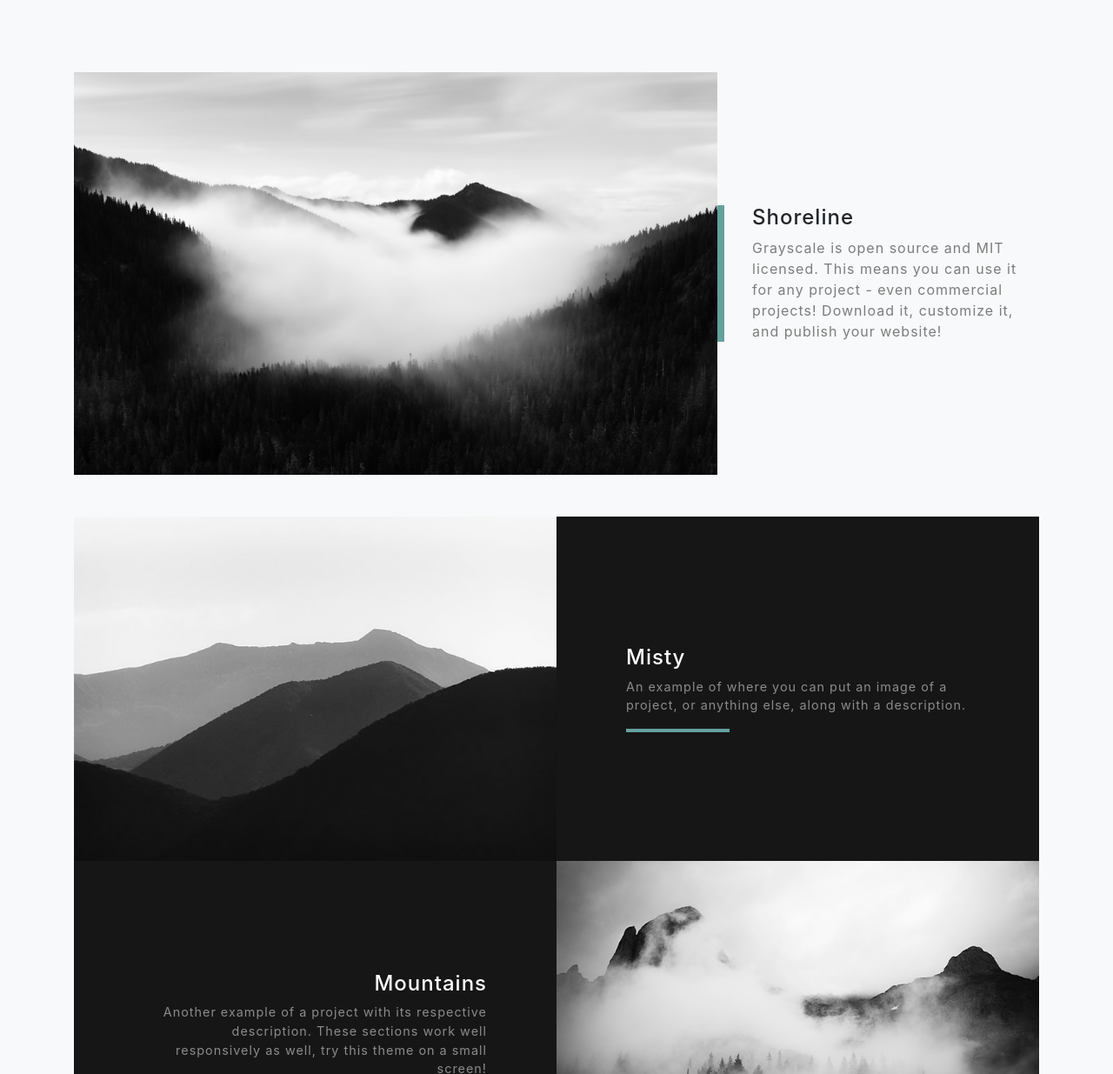
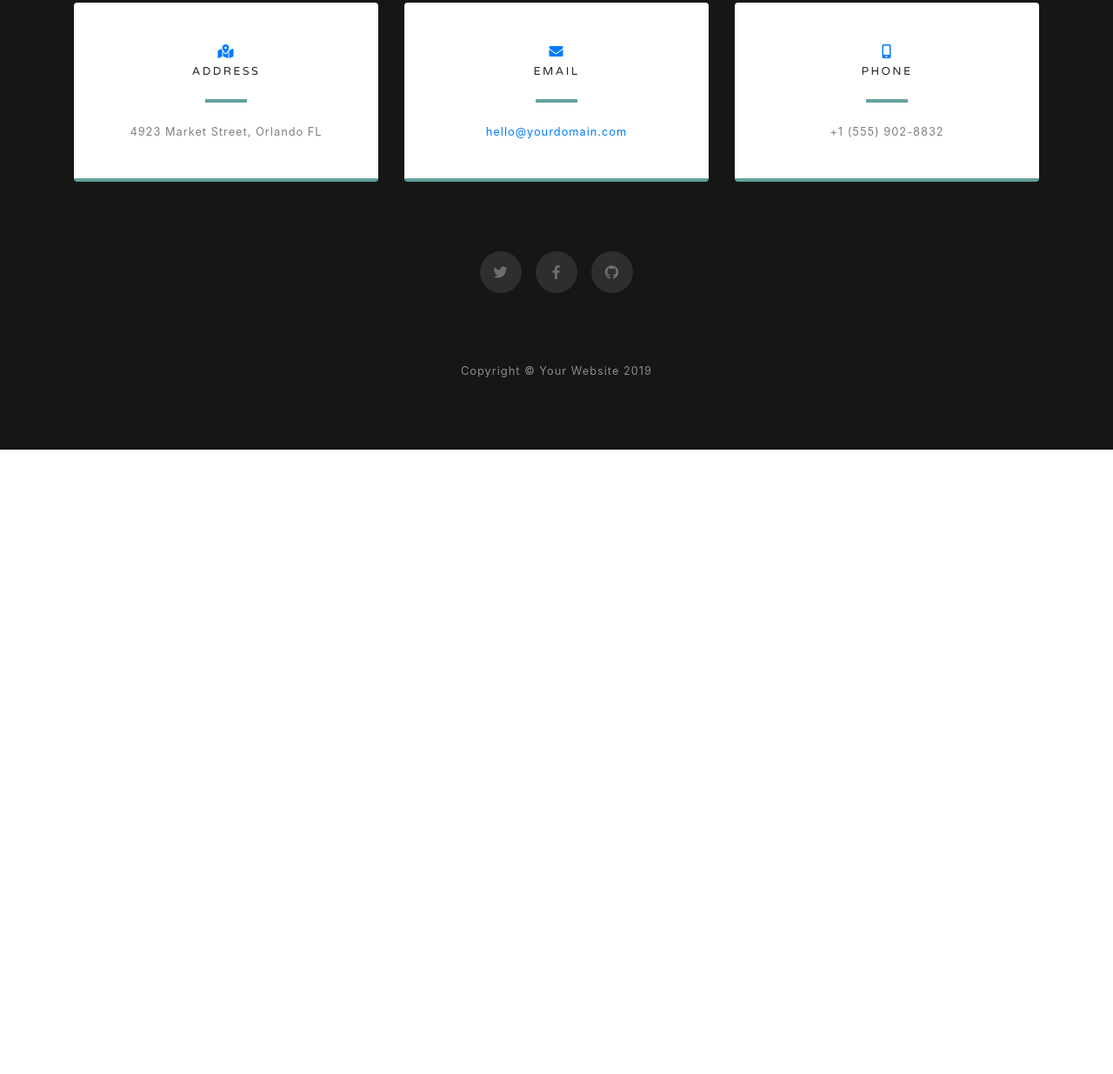
Before and after one commit to eeyan/BigCo-Intersection, a website with bundled scripts: page index.html in a window 1280 px wide. Shown: the part 1565-2800 px from the top of the page at 87% size. After the commit the page ends 2082 px from the top, so only its background shows below. Built offline with nearby package versions, Linux system fonts and the light colour scheme.

Commit message:
editing index

```diff
--- a/index.html
+++ b/index.html
@@ -28,7 +28,7 @@
   <!-- Navigation -->
   <nav class="navbar navbar-expand-lg navbar-light fixed-top" id="mainNav">
     <div class="container">
-      <a class="navbar-brand js-scroll-trigger" href="#page-top">Start Bootstrap</a>
+      <a class="navbar-brand js-scroll-trigger" href="#page-top">BigCo Studio - Team Intersection</a>
       <button class="navbar-toggler navbar-toggler-right" type="button" data-toggle="collapse" data-target="#navbarResponsive" aria-controls="navbarResponsive" aria-expanded="false" aria-label="Toggle navigation">
         Menu
         <i class="fas fa-bars"></i>
@@ -47,9 +47,9 @@
   <header class="masthead">
     <div class="container d-flex h-100 align-items-center">
       <div class="mx-auto text-center">
-        <h1 class="mx-auto my-0 text-uppercase">Grayscale</h1>
-        <h2 class="text-white-50 mx-auto mt-2 mb-5">A free, responsive, one page Bootstrap theme created by Start Bootstrap.</h2>
-        <a href="#about" class="btn btn-primary js-scroll-trigger">Get Started</a>
+        <h1 class="mx-auto my-0 text-uppercase">Counting Cars</h1>
+        <h2 class="text-white-50 mx-auto mt-2 mb-5">Using existing infrastructure to  enable dynamic congestion pricing.</h2>
+        <a href="#about" class="btn btn-primary js-scroll-trigger">View Demo</a>
       </div>
     </div>
   </header>
@@ -65,81 +65,6 @@
         </div>
       </div>
       <img src="img/ipad.png" class="img-fluid" alt="">
-    </div>
-  </section>
-
-  <!-- Projects Section -->
-  <section id="projects" class="projects-section bg-light">
-    <div class="container">
-
-      <!-- Featured Project Row -->
-      <div class="row align-items-center no-gutters mb-4 mb-lg-5">
-        <div class="col-xl-8 col-lg-7">
-          <img class="img-fluid mb-3 mb-lg-0" src="img/bg-masthead.jpg" alt="">
-        </div>
-        <div class="col-xl-4 col-lg-5">
-          <div class="featured-text text-center text-lg-left">
-            <h4>Shoreline</h4>
-            <p class="text-black-50 mb-0">Grayscale is open source and MIT licensed. This means you can use it for any project - even commercial projects! Download it, customize it, and publish your website!</p>
-          </div>
-        </div>
-      </div>
-
-      <!-- Project One Row -->
-      <div class="row justify-content-center no-gutters mb-5 mb-lg-0">
-        <div class="col-lg-6">
-          <img class="img-fluid" src="img/demo-image-01.jpg" alt="">
-        </div>
-        <div class="col-lg-6">
-          <div class="bg-black text-center h-100 project">
-            <div class="d-flex h-100">
-              <div class="project-text w-100 my-auto text-center text-lg-left">
-                <h4 class="text-white">Misty</h4>
-                <p class="mb-0 text-white-50">An example of where you can put an image of a project, or anything else, along with a description.</p>
-                <hr class="d-none d-lg-block mb-0 ml-0">
-              </div>
-            </div>
-          </div>
-        </div>
-      </div>
-
-      <!-- Project Two Row -->
-      <div class="row justify-content-center no-gutters">
-        <div class="col-lg-6">
-          <img class="img-fluid" src="img/demo-image-02.jpg" alt="">
-        </div>
-        <div class="col-lg-6 order-lg-first">
-          <div class="bg-black text-center h-100 project">
-            <div class="d-flex h-100">
-              <div class="project-text w-100 my-auto text-center text-lg-right">
-                <h4 class="text-white">Mountains</h4>
-                <p class="mb-0 text-white-50">Another example of a project with its respective description. These sections work well responsively as well, try this theme on a small screen!</p>
-                <hr class="d-none d-lg-block mb-0 mr-0">
-              </div>
-            </div>
-          </div>
-        </div>
-      </div>
-
-    </div>
-  </section>
-
-  <!-- Signup Section -->
-  <section id="signup" class="signup-section">
-    <div class="container">
-      <div class="row">
-        <div class="col-md-10 col-lg-8 mx-auto text-center">
-
-          <i class="far fa-paper-plane fa-2x mb-2 text-white"></i>
-          <h2 class="text-white mb-5">Subscribe to receive updates!</h2>
-
-          <form class="form-inline d-flex">
-            <input type="email" class="form-control flex-fill mr-0 mr-sm-2 mb-3 mb-sm-0" id="inputEmail" placeholder="Enter email address...">
-            <button type="submit" class="btn btn-primary mx-auto">Subscribe</button>
-          </form>
-
-        </div>
-      </div>
     </div>
   </section>
 
```
